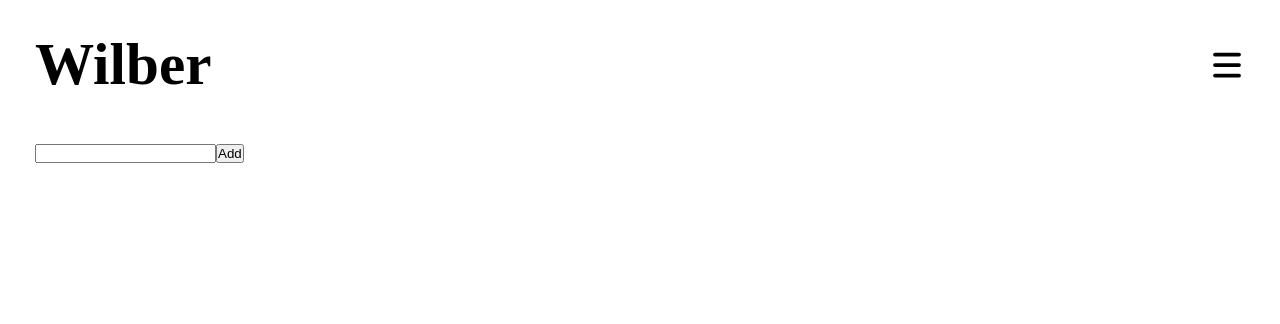
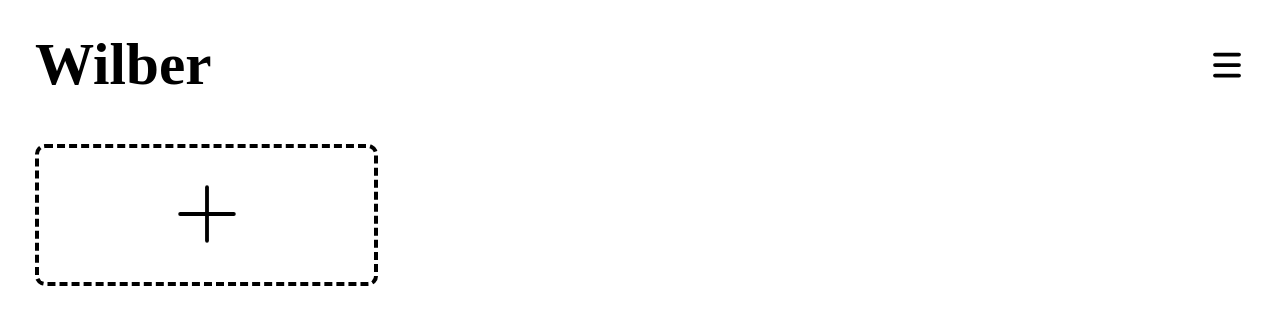
Before and after one commit to Kolpixx/Wilber, a React (Vite) app: page / in a window 1280 px wide. Shown: the top 324 px of the page. Built offline with nearby package versions, Linux system fonts and the light colour scheme; a web font is replaced by a local one.

Commit message:
add AddEntryButton component

```diff
--- a/src/sites/Dashboard/Dashboard.tsx
+++ b/src/sites/Dashboard/Dashboard.tsx
@@ -1,8 +1,8 @@
 import { useEffect, useState } from 'react';
-import { addEntry } from '../../utils'
 import { Menu } from 'lucide-react';
 import { accentColor } from '../../consts';
 import Entry from './components/Entry/Entry';
+import AddEntryButton from './components/AddEntryButton/AddEntryButton';
 
 import './Dashboard.css'
 
@@ -31,18 +31,7 @@ export default function Dashboard() {
                 />
             </header>
             <main>
-                <form>
-                    <input type="text" id="add-entry-input"></input>
-                    <input type="submit" onClick={(e) => {{
-                        e.preventDefault();
-                        try {
-                            const input: HTMLInputElement | null = (document.getElementById("add-entry-input") as HTMLInputElement);
-                            input !== null && input.value !== null ? addEntry(input.value, setEntries) : console.error(new Error(`Element with id "add-entry-input" is null`));
-                        } catch (error) {
-                            console.error(error);
-                        }
-                    }}} value="Add"></input>
-                </form>
+                <AddEntryButton size={Object.keys(entries).length === 0 ? "big" : "small"} />
                 {Object.keys(entries).map((_key, i) =>
                     <Entry
                         key={i}
--- /dev/null
+++ b/src/sites/Dashboard/components/AddEntryButton/AddEntryButton.css
@@ -0,0 +1,21 @@
+#add-entry-button {
+    position: fixed;
+    bottom: 25px;
+    right: 25px;
+    width: 64px;
+    height: 64px;
+    background: white;
+    border: none;
+    border-radius: 12px;
+    box-shadow: 4px 2px 6px 1px rgba(0,0,0,0.2);
+    -webkit-box-shadow: 4px 2px 6px 1px rgba(0,0,0,0.2);
+    -moz-box-shadow: 4px 2px 6px 1px rgba(0,0,0,0.2);
+}
+
+#add-entry-button-big {
+    width: 343px;
+    height: 142px;
+    background: white;
+    border: 4px dashed var(--accent);
+    border-radius: 10px;
+}
--- /dev/null
+++ b/src/sites/Dashboard/components/AddEntryButton/AddEntryButton.tsx
@@ -0,0 +1,22 @@
+import { Plus } from 'lucide-react'
+import { accentColor } from '../../../../consts'
+
+import './AddEntryButton.css'
+
+type Sizes = "big" | "small";
+
+type Props = {
+    size: Sizes;
+}
+
+export default function AddEntryButton({ size } : Props) {
+    return (
+        <button id={`add-entry-button${size === "big" ? "-big" : ""}`} className="pointer">
+            <Plus
+                size={size === "big" ? 92 : 64}
+                color={accentColor}
+                strokeWidth={size === "big" ? 1 : 1.3}
+            />
+        </button>
+    )
+}
```
